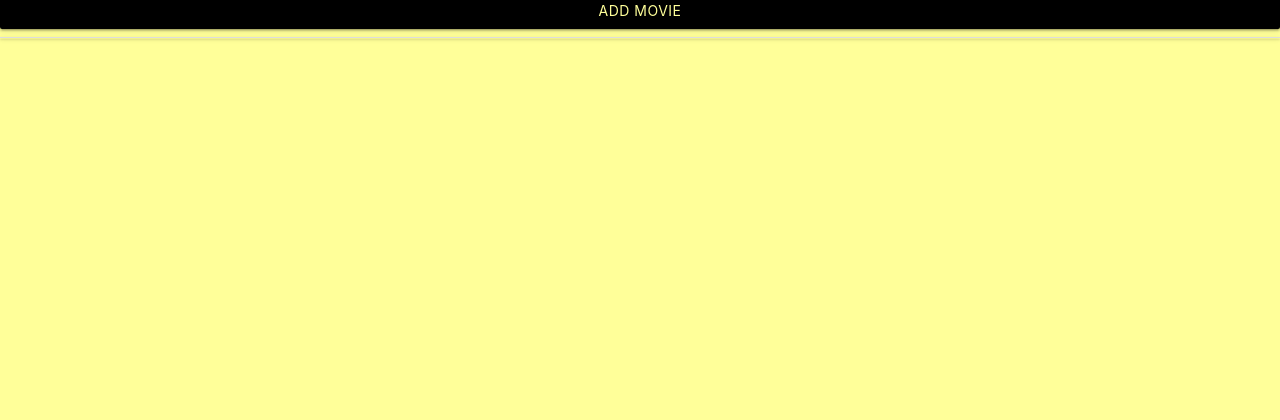
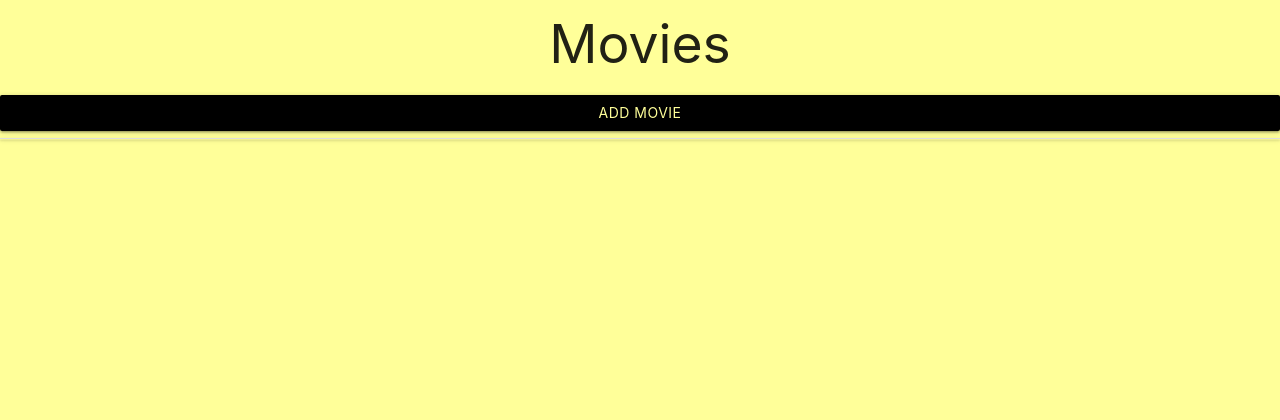
Before and after one commit to cfaulkner985/hollywood-reviews, a Flask app: page /get_movies in a window 1280 px wide. Shown: the part 201-621 px from the top of the page. Run offline with Flask 2, Linux system fonts and the light colour scheme; data that the repository does not hold is empty; some libraries are stand-ins or nearby versions.

Commit message:
Added heading

```diff
--- a/templates/movies.html
+++ b/templates/movies.html
@@ -1,5 +1,8 @@
 <!--********** INFORMATION TAKEN FROM BASE.HTML **********-->
 {% extends 'base.html' %} {% block content %}
+
+<!--********** HEADING **********-->
+<h2>Movies</h2>
 
 <!--********** BUTTON TO ADD MOVIES **********-->
 <a
```
